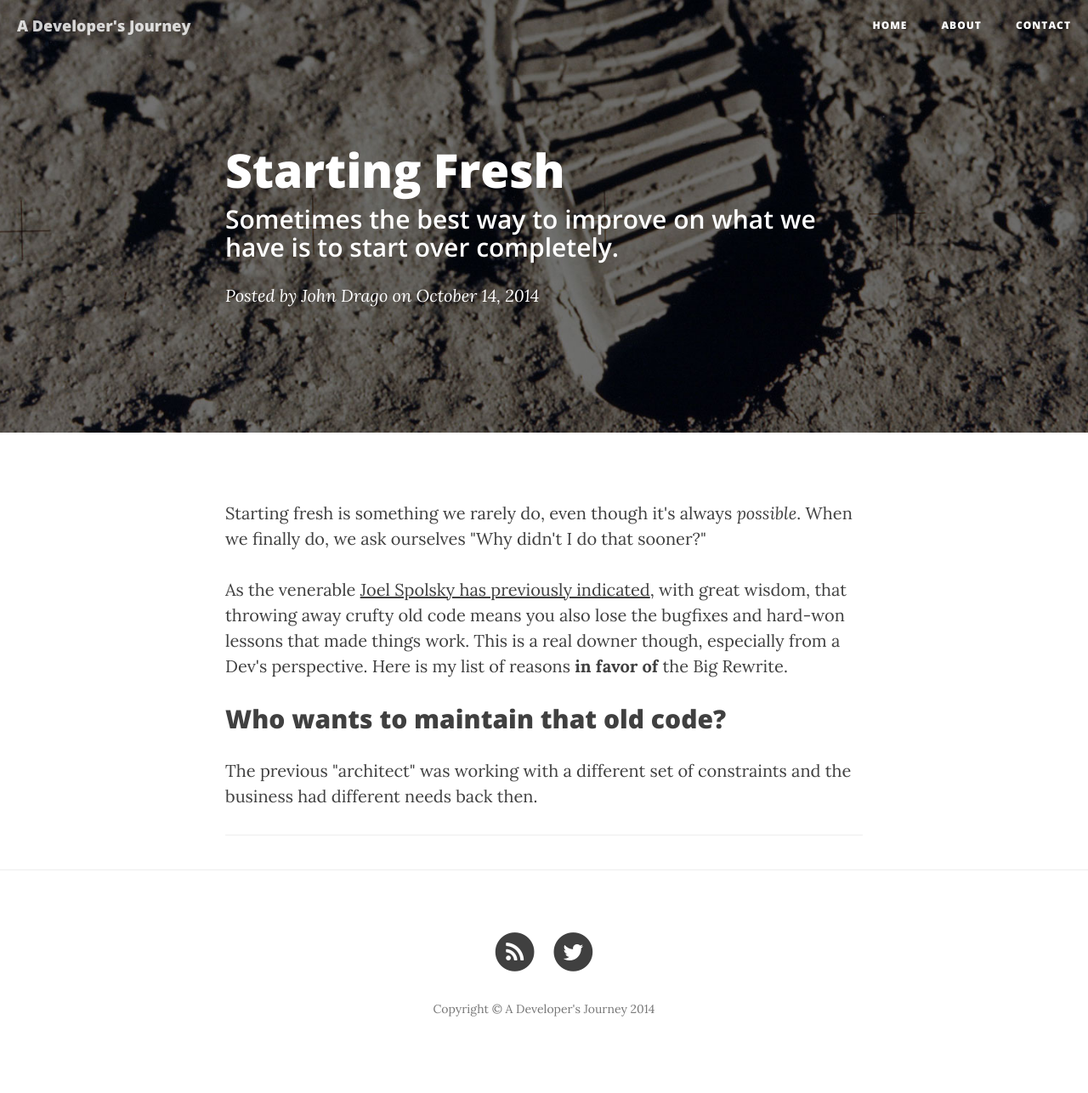
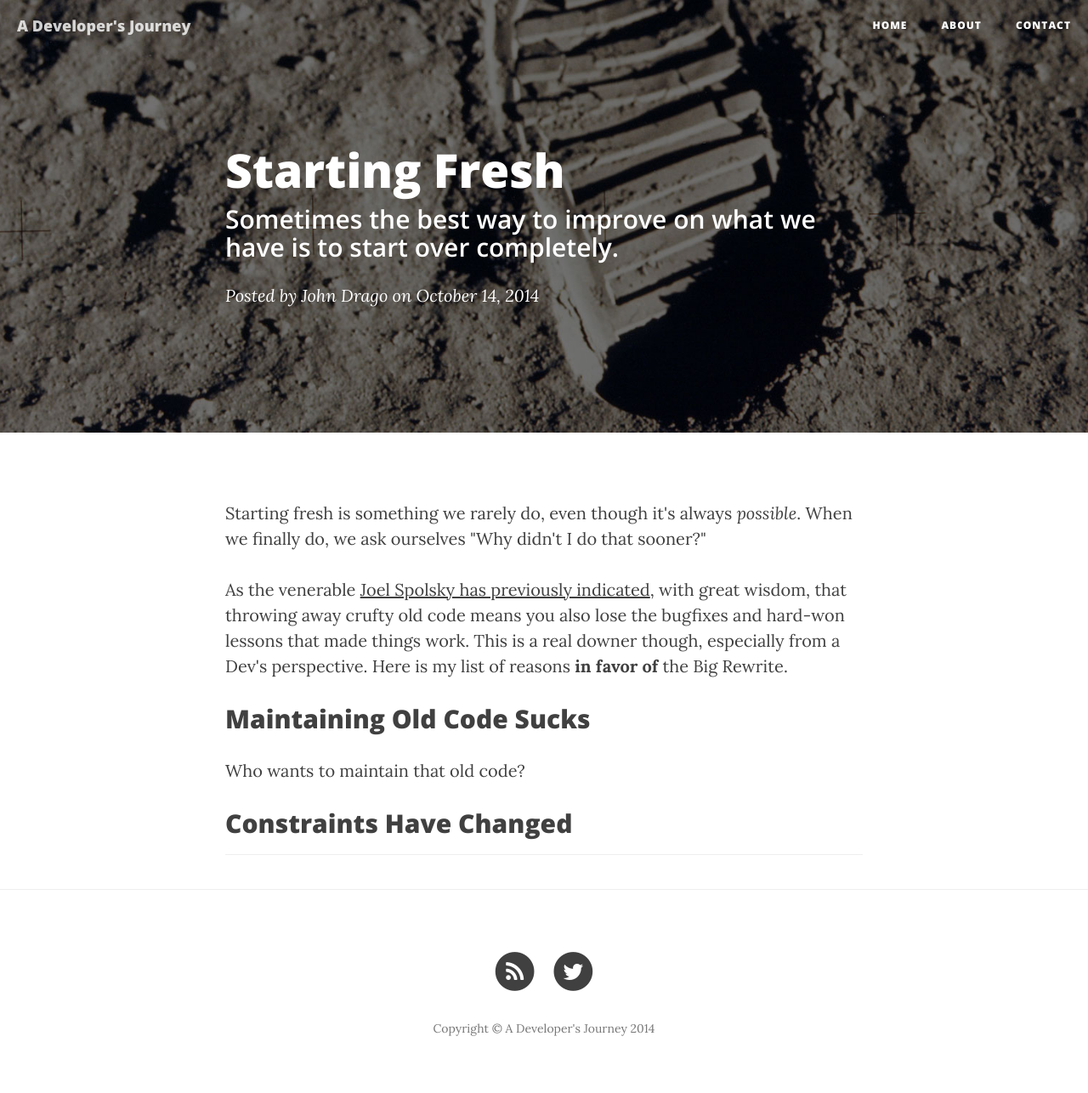
Before and after one commit to jdrago999/jdrago999.github.io, a Jekyll site: the page built from _posts/2014-10-14-starting-fresh.md, in a window 1280 px wide. Shown: the whole page at 85% size. Built offline with Jekyll 4.4.1, drawn with Linux system fonts in a browser that asks for light colours; nearby versions of some CDN libraries; comment, search, counter and statistics services are not loaded; before the commit the page ends 1263 px from its top, so only the background shows below that.

```diff
--- a/_includes/footer.html
+++ b/_includes/footer.html
@@ -67,7 +67,3 @@
   ga('create', 'UA-55741243-1', 'auto');
   ga('send', 'pageview');
 </script>
-
-<!-- start Mixpanel --><script type="text/javascript">(function(f,b){if(!b.__SV){var a,e,i,g;window.mixpanel=b;b._i=[];b.init=function(a,e,d){function f(b,h){var a=h.split(".");2==a.length&&(b=b[a[0]],h=a[1]);b[h]=function(){b.push([h].concat(Array.prototype.slice.call(arguments,0)))}}var c=b;"undefined"!==typeof d?c=b[d]=[]:d="mixpanel";c.people=c.people||[];c.toString=function(b){var a="mixpanel";"mixpanel"!==d&&(a+="."+d);b||(a+=" (stub)");return a};c.people.toString=function(){return c.toString(1)+".people (stub)"};i="disable track track_pageview track_links track_forms register register_once alias unregister identify name_tag set_config people.set people.set_once people.increment people.append people.track_charge people.clear_charges people.delete_user".split(" ");
-for(g=0;g<i.length;g++)f(c,i[g]);b._i.push([a,e,d])};b.__SV=1.2;a=f.createElement("script");a.type="text/javascript";a.async=!0;a.src="//cdn.mxpnl.com/libs/mixpanel-2.2.min.js";e=f.getElementsByTagName("script")[0];e.parentNode.insertBefore(a,e)}})(document,window.mixpanel||[]);
-mixpanel.init("c697e1c1ca78f915cb2171feb7e5ef4a");</script><!-- end Mixpanel -->
--- a/_includes/head.html
+++ b/_includes/head.html
@@ -27,4 +27,7 @@
         <script src="https://oss.maxcdn.com/libs/respond.js/1.4.2/respond.min.js"></script>
     <![endif]-->
 
+<!-- start Mixpanel --><script type="text/javascript">(function(f,b){if(!b.__SV){var a,e,i,g;window.mixpanel=b;b._i=[];b.init=function(a,e,d){function f(b,h){var a=h.split(".");2==a.length&&(b=b[a[0]],h=a[1]);b[h]=function(){b.push([h].concat(Array.prototype.slice.call(arguments,0)))}}var c=b;"undefined"!==typeof d?c=b[d]=[]:d="mixpanel";c.people=c.people||[];c.toString=function(b){var a="mixpanel";"mixpanel"!==d&&(a+="."+d);b||(a+=" (stub)");return a};c.people.toString=function(){return c.toString(1)+".people (stub)"};i="disable track track_pageview track_links track_forms register register_once alias unregister identify name_tag set_config people.set people.set_once people.increment people.append people.track_charge people.clear_charges people.delete_user".split(" ");
+for(g=0;g<i.length;g++)f(c,i[g]);b._i.push([a,e,d])};b.__SV=1.2;a=f.createElement("script");a.type="text/javascript";a.async=!0;a.src="//cdn.mxpnl.com/libs/mixpanel-2.2.min.js";e=f.getElementsByTagName("script")[0];e.parentNode.insertBefore(a,e)}})(document,window.mixpanel||[]);
+mixpanel.init("c697e1c1ca78f915cb2171feb7e5ef4a");</script><!-- end Mixpanel -->
 </head>
--- a/_posts/2014-10-14-starting-fresh.md
+++ b/_posts/2014-10-14-starting-fresh.md
@@ -7,10 +7,18 @@ author:     "John Drago"
 header-img: "img/post-bg-05.jpg"
 ---
 
+<script type="text/javascript">
+mixpanel.track("viewed starting-fresh");
+</script>
+
 <p>Starting fresh is something we rarely do, even though it's always <em>possible</em>.  When we finally do, we ask ourselves "Why didn't I do that sooner?"</p>
 
 <p>As the venerable <a href="http://www.joelonsoftware.com/articles/fog0000000069.html" target="_blank">Joel Spolsky has previously indicated</a>, with great wisdom, that throwing away crufty old code means you also lose the bugfixes and hard-won lessons that made things work.  This is a real downer though, especially from a Dev's perspective.  Here is my list of reasons <strong>in favor of</strong> the Big Rewrite.</p>
 
-<h2>Who wants to maintain that old code?</h2>
+<h2>Maintaining Old Code Sucks</h2>
 
-<p>The previous "architect" was working with a different set of constraints and the business had different needs back then.</p>
+<p>Who wants to maintain that old code?</p>
+
+<h2>Constraints Have Changed</h2>
+
+<h2>
```
